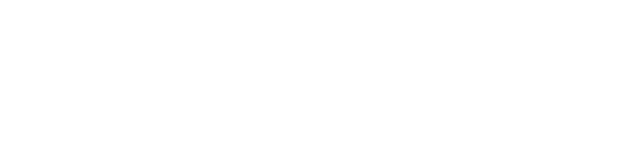
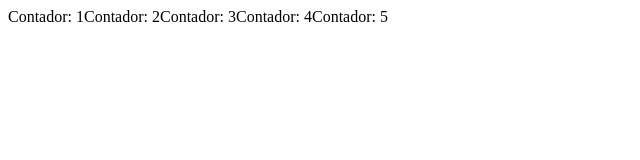
Before and after one commit to ArlesOlmedo/modulo12, a plain HTML site: page mientras.html in a window 1280 px wide. Shown: the whole page, without its empty margins (0-640 px from the left). Drawn offline with Linux system fonts and the light colour scheme.

Commit message:
sinitaxis

```diff
--- a/mientras.html
+++ b/mientras.html
@@ -7,7 +7,12 @@
 </head>
 <body>
     <script>
-
+//Bucle while o mientraas
+        let contador=1;
+        while(contador<=5){
+            document.write("Contador:  ",contador);
+            contador=contador+1;
+        }
     </script>
 </body>
 </html>
```
